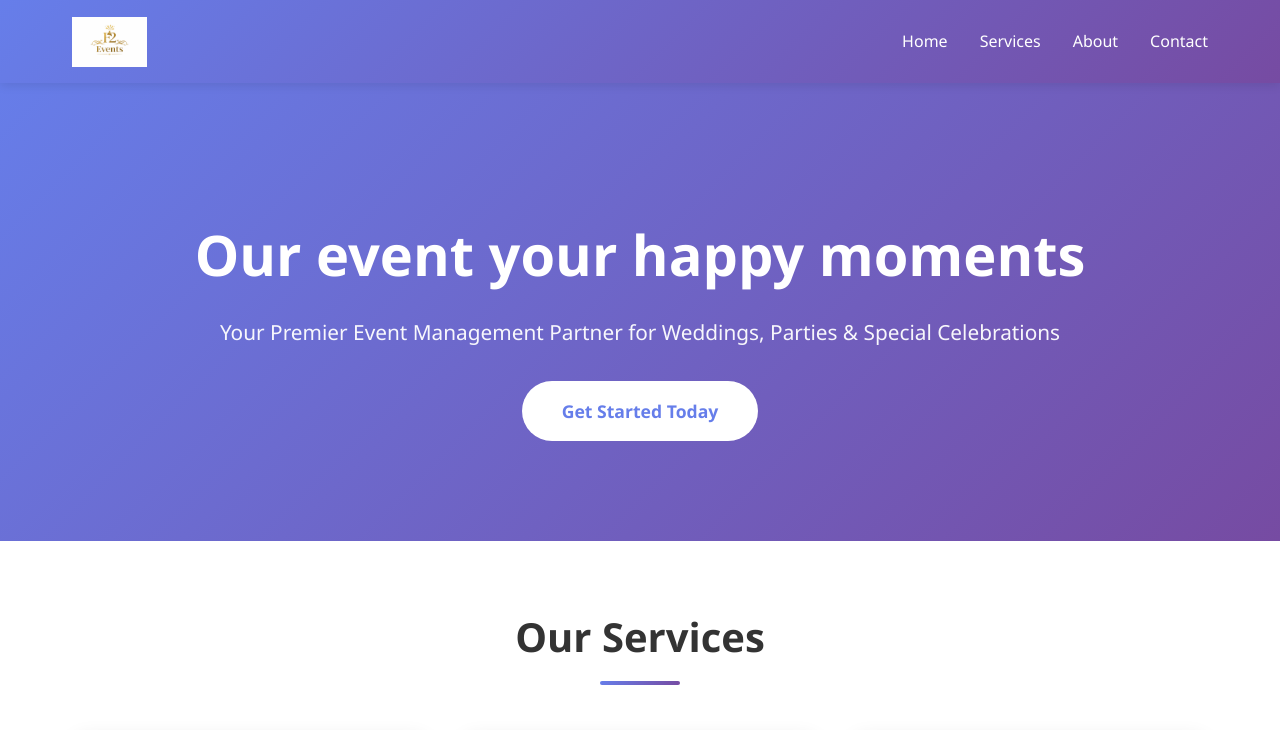
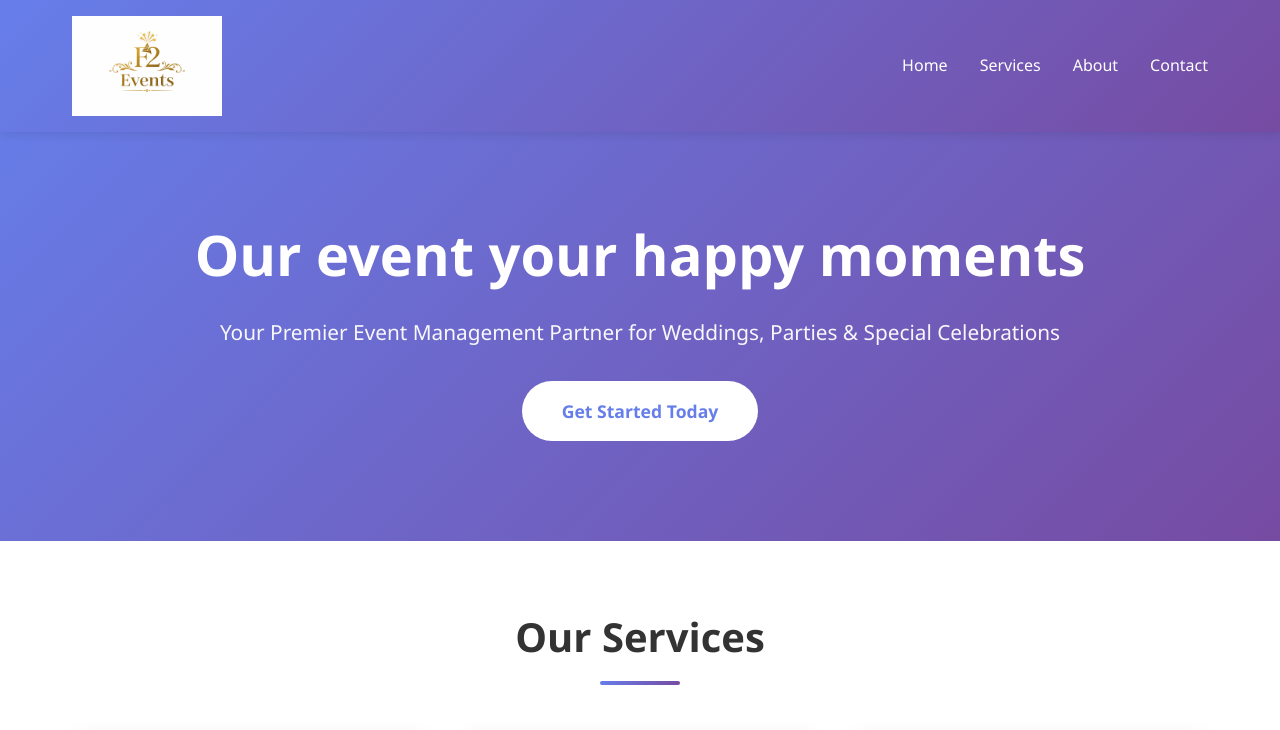
Before and after one commit to ravitejabollineni/F2EventsProject, a plain HTML site: page index.html in a window 1280 px wide. Shown: the top 730 px of the page. Drawn offline with Linux system fonts and the light colour scheme.

Commit message:
Update index.html

```diff
--- a/index.html
+++ b/index.html
@@ -59,8 +59,8 @@
         }
 
         .logo img {
-            height: 50px;
-            width: auto;
+            height: 100px;
+            width: 150px;
             vertical-align: middle;
         }
 
```
